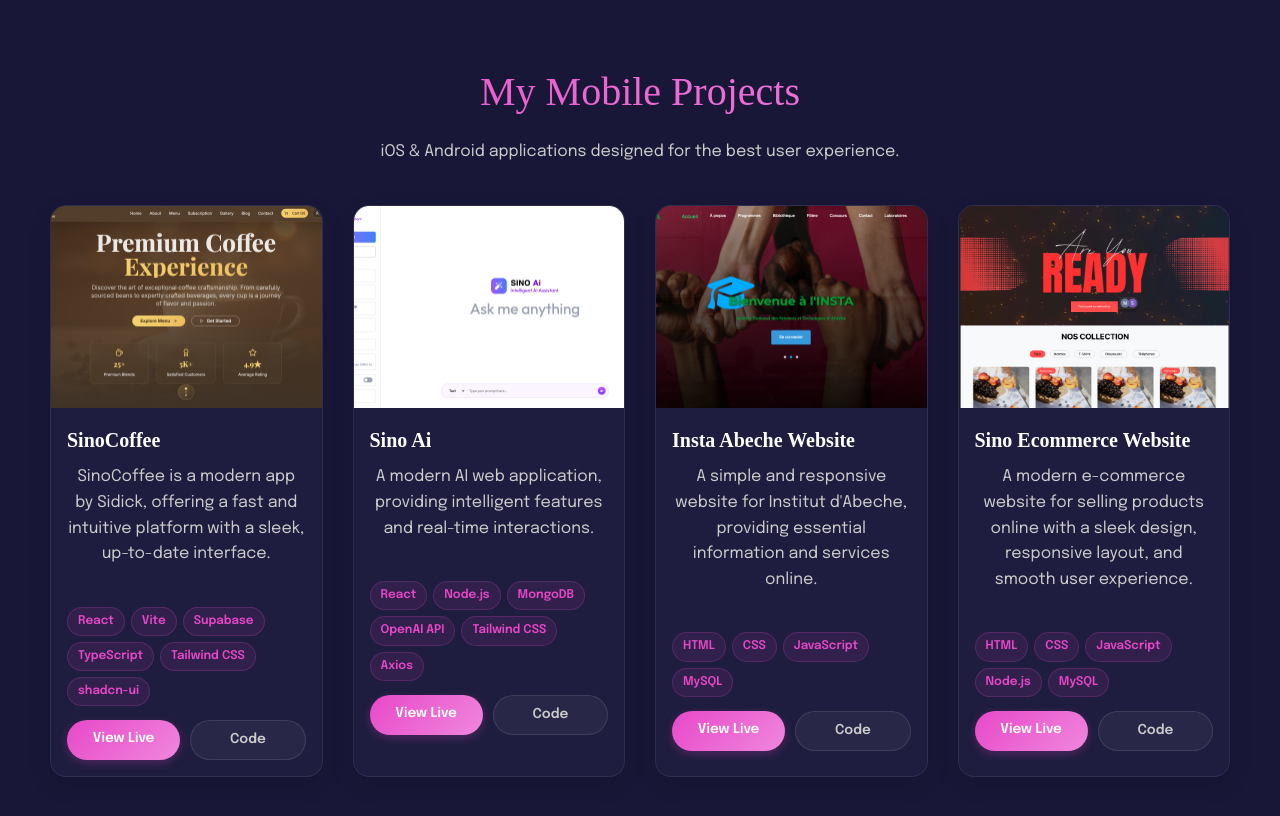
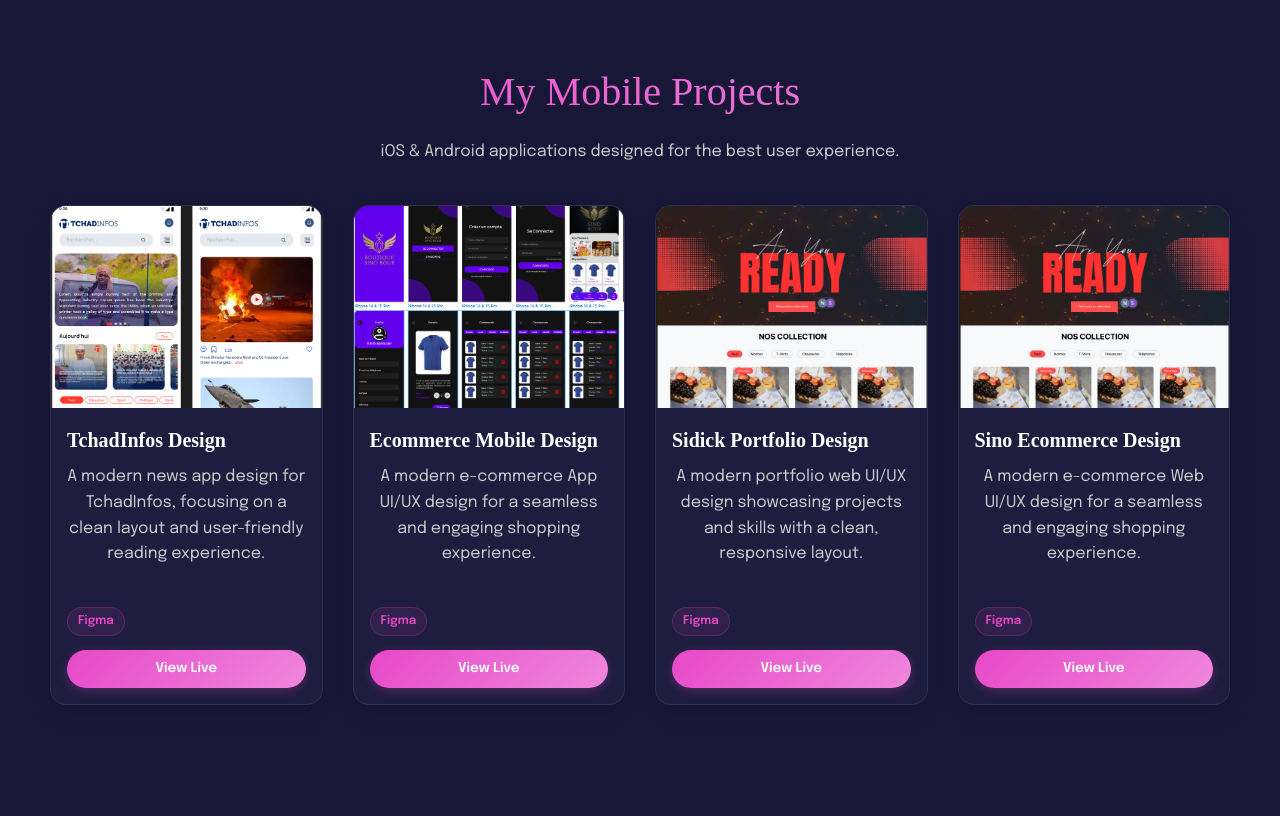
Before and after one commit to sidicksino/SidickPortfolio, a React (Vite) app: page /projects/design in a window 1280 px wide. Built offline with nearby package versions, Linux system fonts and the light colour scheme; a web font is replaced by a local one.

Commit message:
Modify Projects

```diff
--- a/src/components/projects/DesignProjects.jsx
+++ b/src/components/projects/DesignProjects.jsx
@@ -1,7 +1,7 @@
 import React from "react";
 import "./ProjectsPage.css";
-import SinoAi from "../../assets/sino-ai.png";
-import SinoCoffee from "../../assets/SinoCoffee.png";
+import Ecomerce from "../../assets/ecomerce.png";
+import TchadInfos from "../../assets/tchadInfos.png";
 import Insta from "../../assets/insta.png";
 import SinoEcommerce from "../../assets/team-work.png";
 
@@ -9,50 +9,39 @@
   const projects = [
     {
       id: 1,
-      title: "SinoCoffee",
+      title: "TchadInfos Design",
       description:
-        "SinoCoffee is a modern app by Sidick, offering a fast and intuitive platform with a sleek, up-to-date interface.",
-      technologies: [
-        "React",
-        "Vite",
-        "Supabase",
-        "TypeScript",
-        "Tailwind CSS",
-        "shadcn-ui"
-      ],
-      image: SinoCoffee,
-      liveUrl: "#",
-      githubUrl: "#",
+        "A modern news app design for TchadInfos, focusing on a clean layout and user-friendly reading experience.",
+      technologies: ["Figma"],
+      image: TchadInfos,
+      viewUrl: "https://www.figma.com/design/zN5aQNdxfQNNE2feEx4yfi/TEAM-WORK1?node-id=477-727&p=f&t=DtBIxtgBPNmUUJ8u-0",
     },
     {
       id: 2,
-      title: "Sino Ai",
+      title: "Ecommerce Mobile Design",
       description:
-        "A modern AI web application, providing intelligent features and real-time interactions.",
-      technologies: ["React", "Node.js", "MongoDB", "OpenAI API", "Tailwind CSS", "Axios"],
-      image: SinoAi,
-      liveUrl: "#",
-      githubUrl: "#",
+        "A modern e-commerce App UI/UX design for a seamless and engaging shopping experience.",
+      technologies: ["Figma"],
+      image: Ecomerce,
+      viewUrl: "https://www.figma.com/design/zN5aQNdxfQNNE2feEx4yfi/TEAM-WORK1?node-id=0-1&p=f&t=DtBIxtgBPNmUUJ8u-0",
     },
     {
       id: 3,
-      title: "Insta Abeche Website",
+      title: "Sidick Portfolio Design",
       description:
-        "A simple and responsive website for Institut d'Abeche, providing essential information and services online.",
-      technologies: ["HTML", "CSS","JavaScript", "MySQL"],
-      image: Insta,
-      liveUrl: "#",
-      githubUrl: "#",
+        "A modern portfolio web UI/UX design showcasing projects and skills with a clean, responsive layout.",
+      technologies: ["Figma"],
+      image: SinoEcommerce,
+      viewUrl: "https://www.figma.com/design/Gbc29anWMxWxIH9MKtBAIA/Boutique-Sino?node-id=173-168&p=f&t=DtBIxtgBPNmUUJ8u-0",
     },
     {
       id: 4,
-      title: "Sino Ecommerce Website",
+      title: "Sino Ecommerce Design",
       description:
-        "A modern e-commerce website for selling products online with a sleek design, responsive layout, and smooth user experience.",
-      technologies: ["HTML", "CSS", "JavaScript", "Node.js", "MySQL"],
+        "A modern e-commerce Web UI/UX design for a seamless and engaging shopping experience.",
+      technologies: ["Figma"],
       image: SinoEcommerce,
-      liveUrl: "#",
-      githubUrl: "#",
+      viewUrl: "https://www.figma.com/design/Gbc29anWMxWxIH9MKtBAIA/Boutique-Sino?node-id=156-132&t=DtBIxtgBPNmUUJ8u-0",
     }
   ];
 
@@ -87,23 +76,14 @@
 
               <div className="project-links">
                 <a
-                  href={project.liveUrl.trim()}
+                  href={project.viewUrl.trim()}
                   target="_blank"
                   rel="noreferrer"
                   className="btn-live"
                 >
                   View Live
                 </a>
-                {project.githubUrl && (
-                  <a
-                    href={project.githubUrl.trim()}
-                    target="_blank"
-                    rel="noreferrer"
-                    className="btn-github"
-                  >
-                    Code
-                  </a>
-                )}
+
               </div>
             </div>
           </div>
```
Also changed, not shown: src/assets/ecomerce.png (added), src/assets/tchadInfos.png (added).
